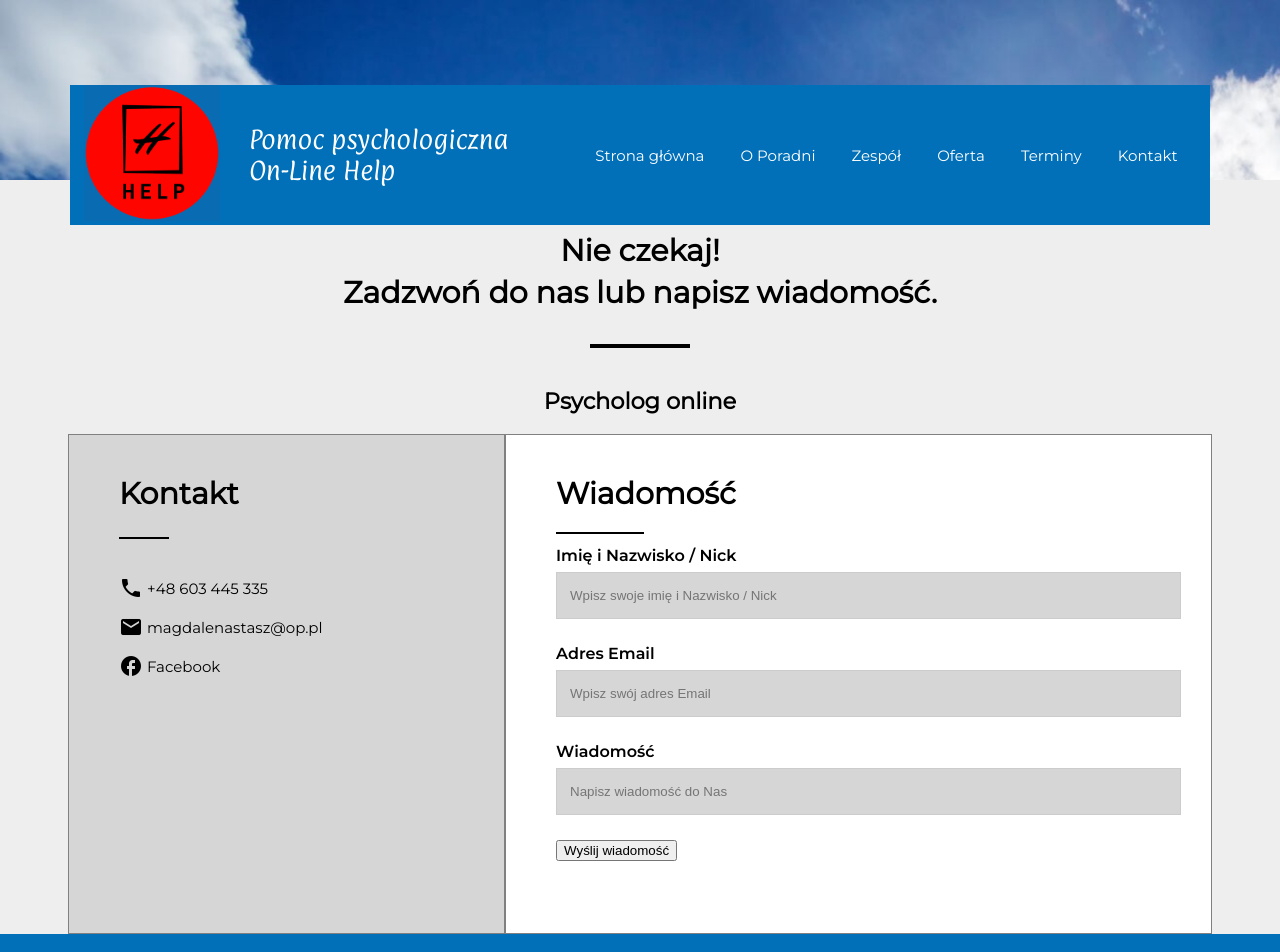
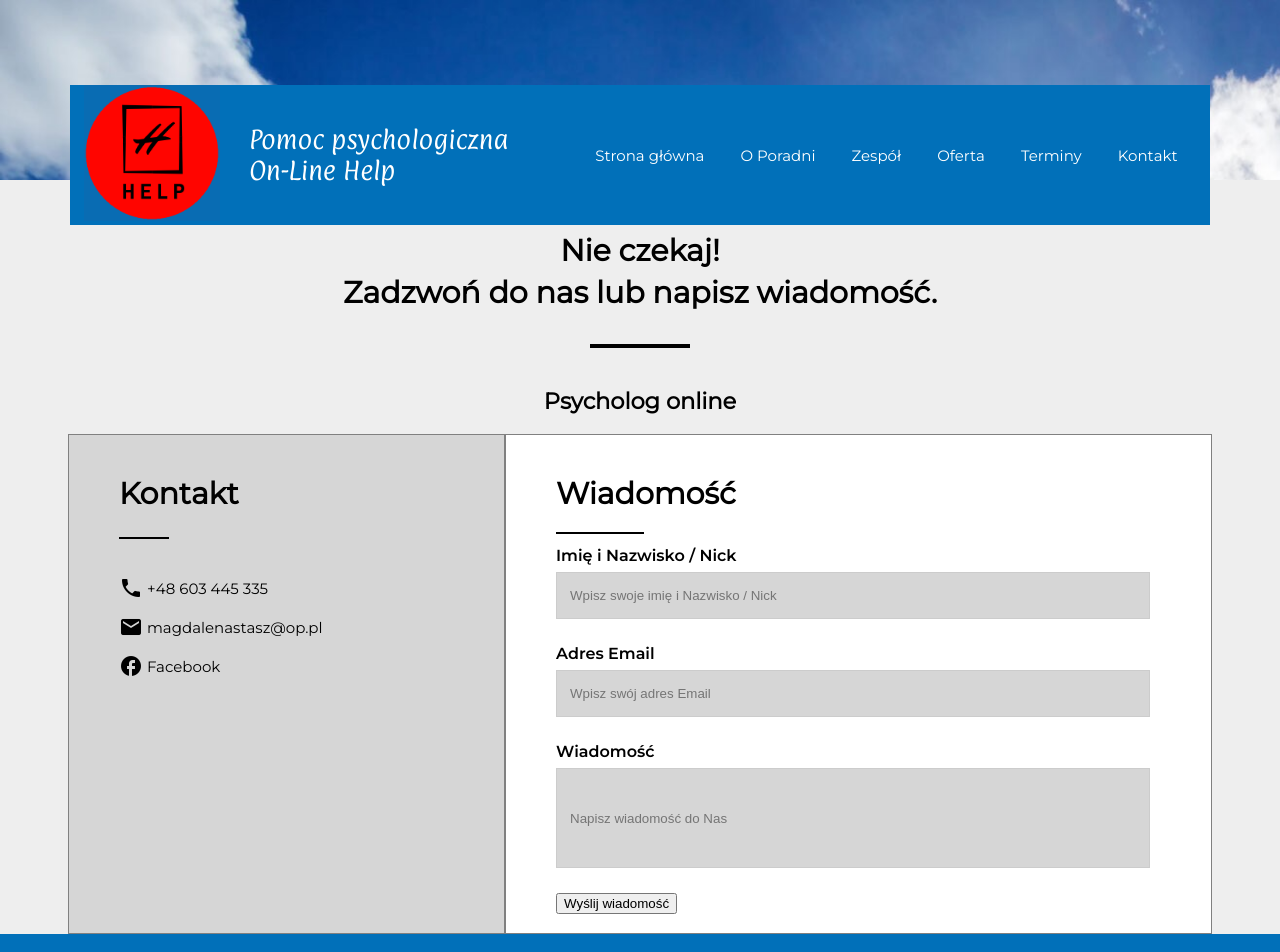
Before and after one commit to joajar/100-commits-challenge, an Angular app in the folder frontend/: page / in a window 1280 px wide. Shown: the top 952 px of the page. Built offline with nearby package versions, Linux system fonts and the light colour scheme.

Commit message:
FE feat: developed styles for home component

```diff
--- a/frontend/src/app/content/home/home.component.scss
+++ b/frontend/src/app/content/home/home.component.scss
@@ -40,12 +40,15 @@
   line-height: 30px;
 }
 input[type=text], input[type=textarea] {
-  width: 100%;
+  width: 95%;
   padding: 15px 13px;
   margin: 1px 0 20px 0;
   border: 1px solid #ccc;
   box-sizing: border-box;
   background-color: #d6d6d6;
+}
+input[type=textarea] {
+  height: 100px;
 }
 .leftContactInside, .rightContactInside {
   margin: 40px 30px 30px 50px;
```
